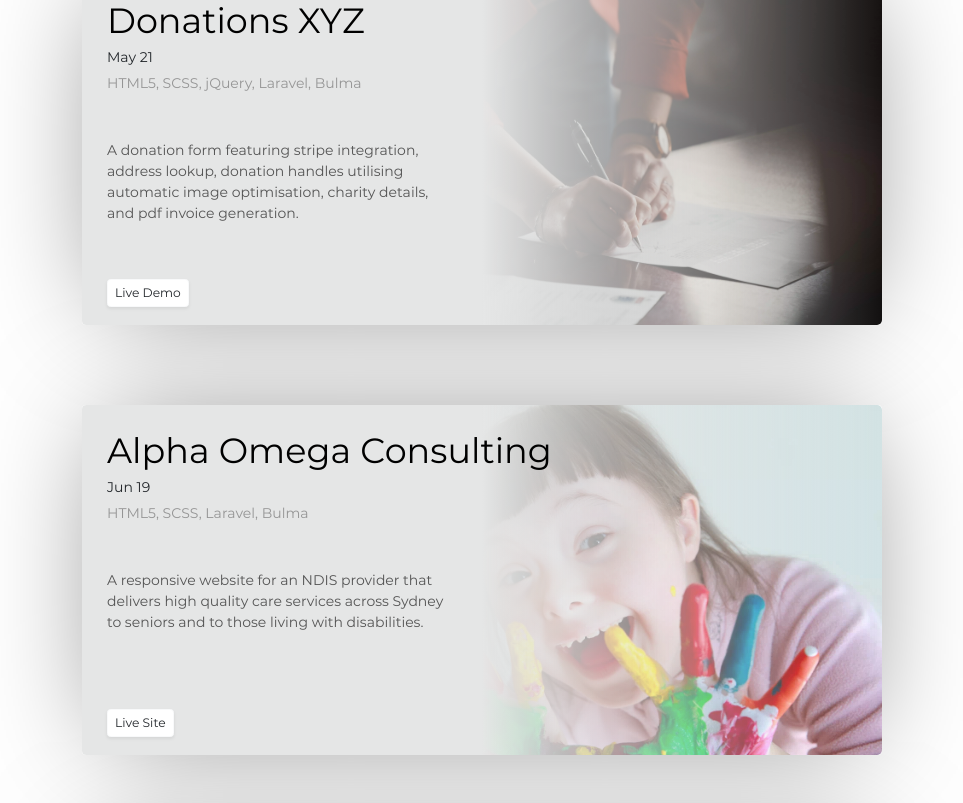
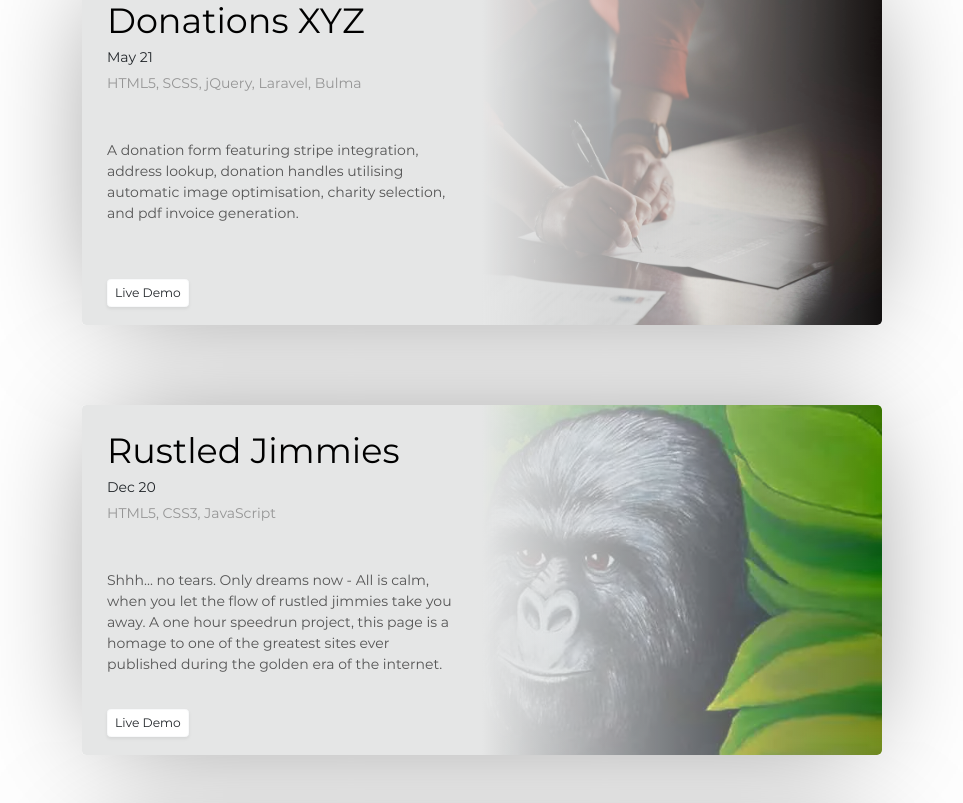
Before and after one commit to jphan0/portfolio, a Vue app: page / in a window 1280 px wide. Shown: the part 1037-1840 px from the top of the page, without its empty margins (158-1121 px from the left). Built offline with nearby package versions, Linux system fonts and the light colour scheme.

Commit message:
Add jimmies

```diff
--- a/src/App.vue
+++ b/src/App.vue
@@ -6,7 +6,9 @@
 
     <Heading heading="Projects" id="projects"></Heading>
 
-    <ProjectCard title="Donations XYZ" technologies="HTML5, SCSS, jQuery, Laravel, Bulma" projectduration="May 21" body="A donation form featuring stripe integration, address lookup, donation handles utilising automatic image optimisation, charity details, and pdf invoice generation." cardback="blur_back xyz_back" button1="btn btn-light btn-sm shadow-sm bg-white rounded" href="https://invoice.jphan.info" buttontext="Live Demo"></ProjectCard>
+    <ProjectCard title="Donations XYZ" technologies="HTML5, SCSS, jQuery, Laravel, Bulma" projectduration="May 21" body="A donation form featuring stripe integration, address lookup, donation handles utilising automatic image optimisation, charity selection, and pdf invoice generation." cardback="blur_back xyz_back" button1="btn btn-light btn-sm shadow-sm bg-white rounded" href="https://invoice.jphan.info" buttontext="Live Demo"></ProjectCard>
+
+    <ProjectCard title="Rustled Jimmies" technologies="HTML5, CSS3, JavaScript" projectduration="Dec 20" body="Shhh... no tears. Only dreams now - All is calm, when you let the flow of rustled jimmies take you away. A one hour speedrun project, this page is a homage to one of the greatest sites ever published during the golden era of the internet." cardback="blur_back jimmies_back" button1="btn btn-light btn-sm shadow-sm bg-white rounded" href="https://rustledjimmies.jphan.info" buttontext="Live Demo"></ProjectCard>
 
     <ProjectCard title="Alpha Omega Consulting" technologies="HTML5, SCSS, Laravel, Bulma" projectduration="Jun 19" body="A responsive website for an NDIS provider that delivers high quality care services across Sydney to seniors and to those living with disabilities." cardback="blur_back aoc_back" button1="btn btn-light btn-sm shadow-sm bg-white rounded" href="https://alphaomegaconsulting.com.au" buttontext="Live Site"></ProjectCard>
 
@@ -122,6 +124,14 @@ html, body {
   background-image: url("~@/assets/img/xyz.webp");
 }
 
+.no-webp .jimmies_back {
+  background-image: url("~@/assets/img/jimmies.jpg");
+}
+
+.webp .jimmies_back{
+  background-image: url("~@/assets/img/jimmies.webp");
+}
+
 .no-webp .aoc_back {
   background-image: url("~@/assets/img/aoc.jpg");
 }
```
Also changed, not shown: src/assets/img/jimmies.jpg (added), src/assets/img/jimmies.webp (added).
